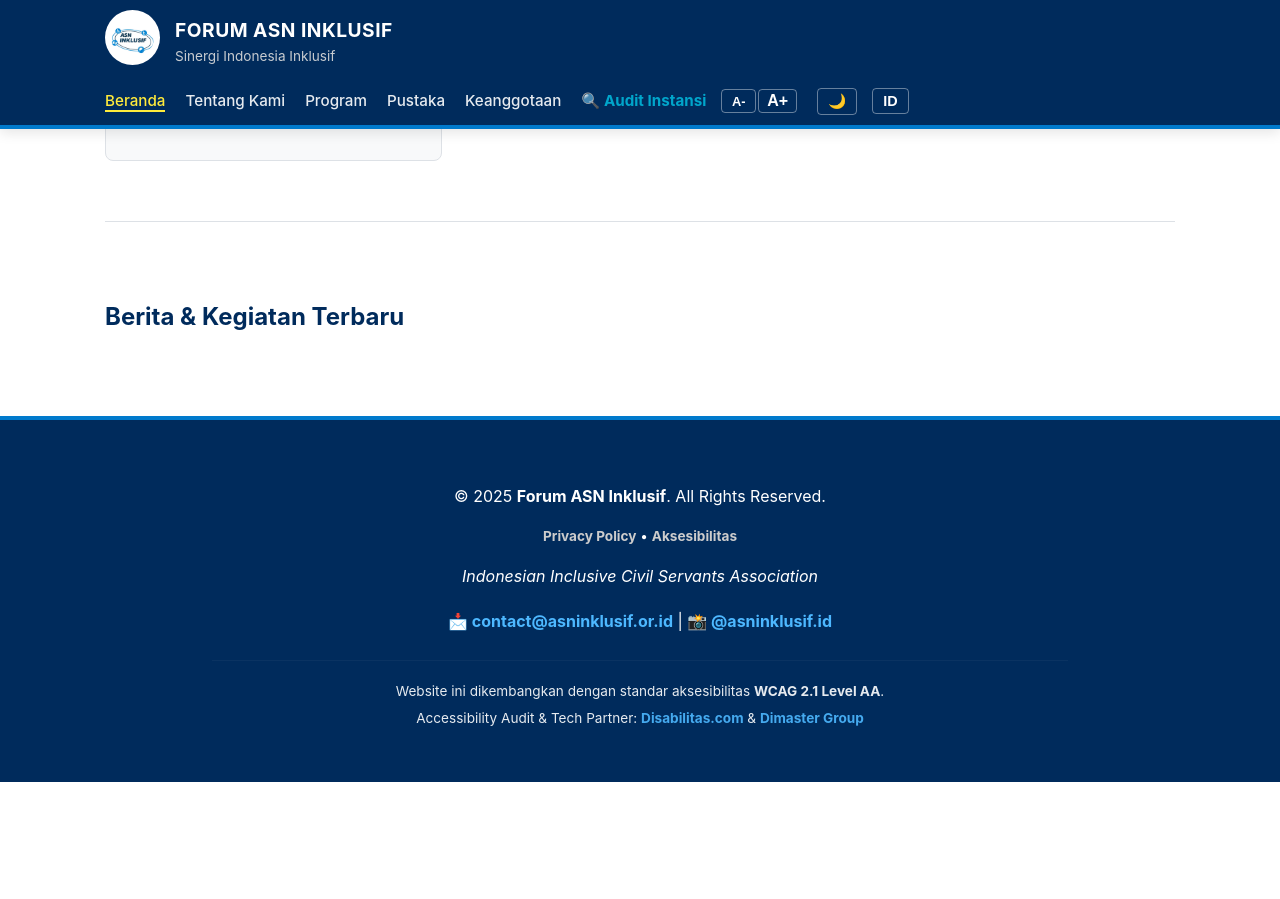
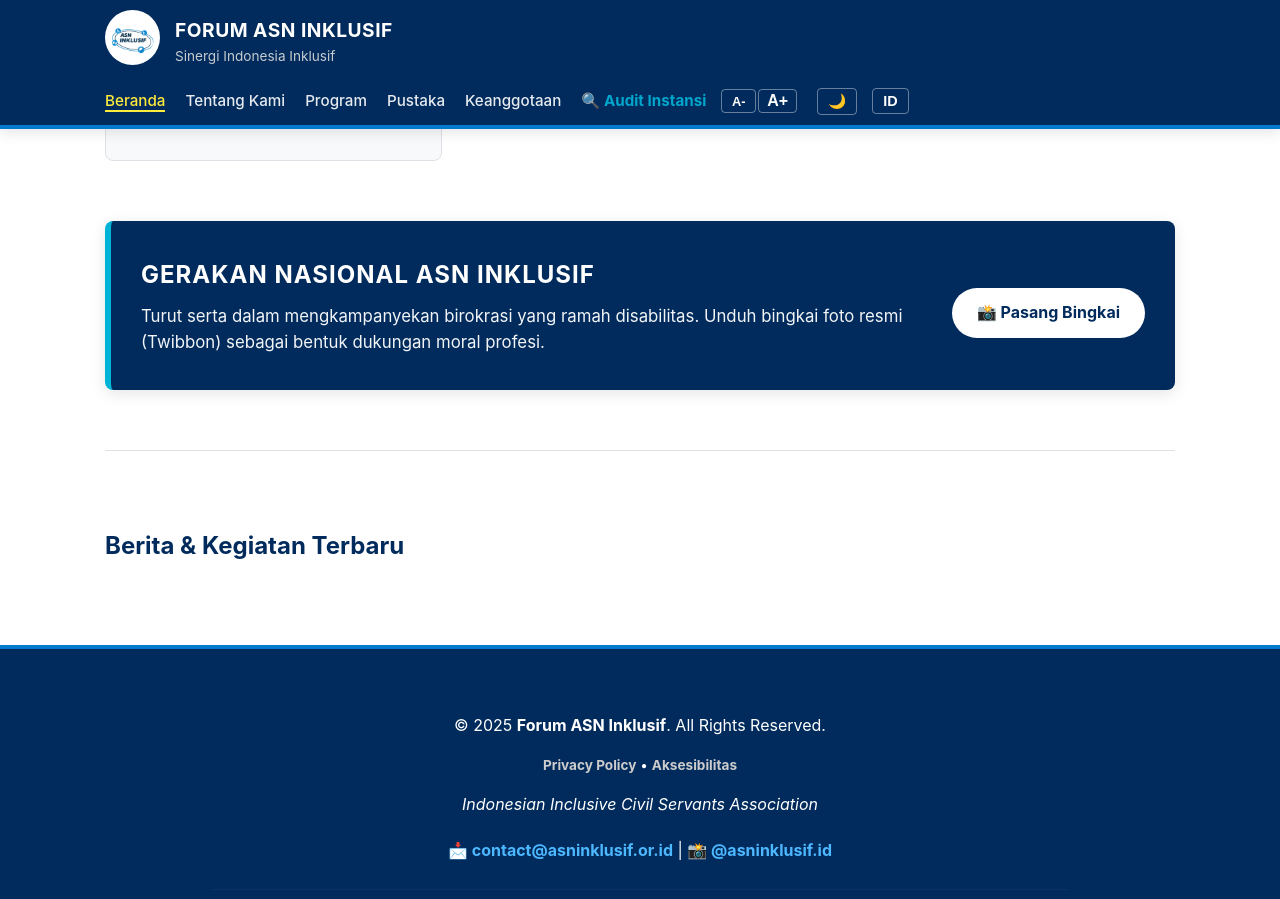
Before and after one commit to dimasmuharam/ASN-Inklusif, a Jekyll site: the page built from index.md, in a window 1280 px wide and 900 px high, scrolled down 1061 px. Built offline with Jekyll 4.4.1, drawn with Linux system fonts in a browser that asks for light colours; before the commit the page ends 1843 px from its top, so only the background shows below that.

Commit message:
Update index.md

```diff
--- a/index.md
+++ b/index.md
@@ -48,6 +48,25 @@ title: "Beranda"
   <div style="background: var(--card-bg); padding: 25px; border-radius: 8px; border: 1px solid var(--border-color);">
     <h2 style="margin-top: 0;">📚 Pengembangan Diri</h2>
     <p>Menyelenggarakan webinar, pelatihan, dan pendampingan agar ASN disabilitas dapat bekerja optimal dan berkontribusi maksimal.</p>
+  </div>
+
+</div>
+
+<div style="background-color: #002b5c; color: #ffffff; padding: 35px 30px; border-radius: 8px; margin-top: 60px; display: flex; align-items: center; justify-content: space-between; flex-wrap: wrap; gap: 20px; border-left: 6px solid #00b4d8; box-shadow: 0 4px 15px rgba(0,0,0,0.1);">
+
+  <div style="flex: 1; min-width: 300px;">
+    <h3 style="color: #ffffff; margin-top: 0; margin-bottom: 10px; font-size: 1.5em; text-transform: uppercase; letter-spacing: 1px;">
+      Gerakan Nasional ASN Inklusif
+    </h3>
+    <p style="font-size: 1.05em; opacity: 0.95; margin: 0; line-height: 1.5;">
+      Turut serta dalam mengkampanyekan birokrasi yang ramah disabilitas. Unduh bingkai foto resmi (Twibbon) sebagai bentuk dukungan moral profesi.
+    </p>
+  </div>
+
+  <div>
+    <a href="{{ "/kampanye/" | relative_url }}" class="button-cta" style="background: #ffffff; color: #002b5c; border: none; font-weight: bold; padding: 12px 25px; font-size: 1em; text-decoration: none;">
+      📸 Pasang Bingkai
+    </a>
   </div>
 
 </div>
```
